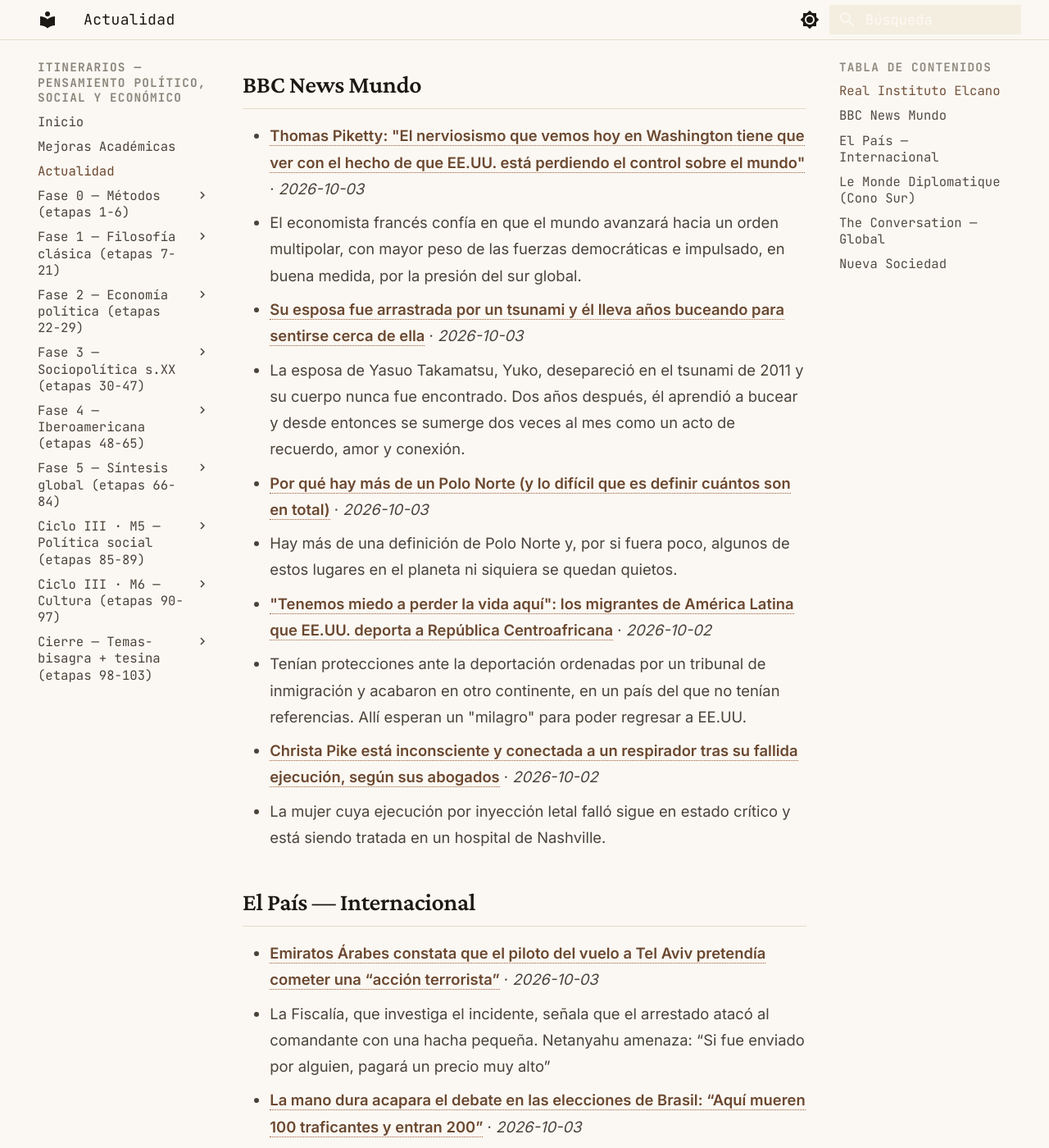
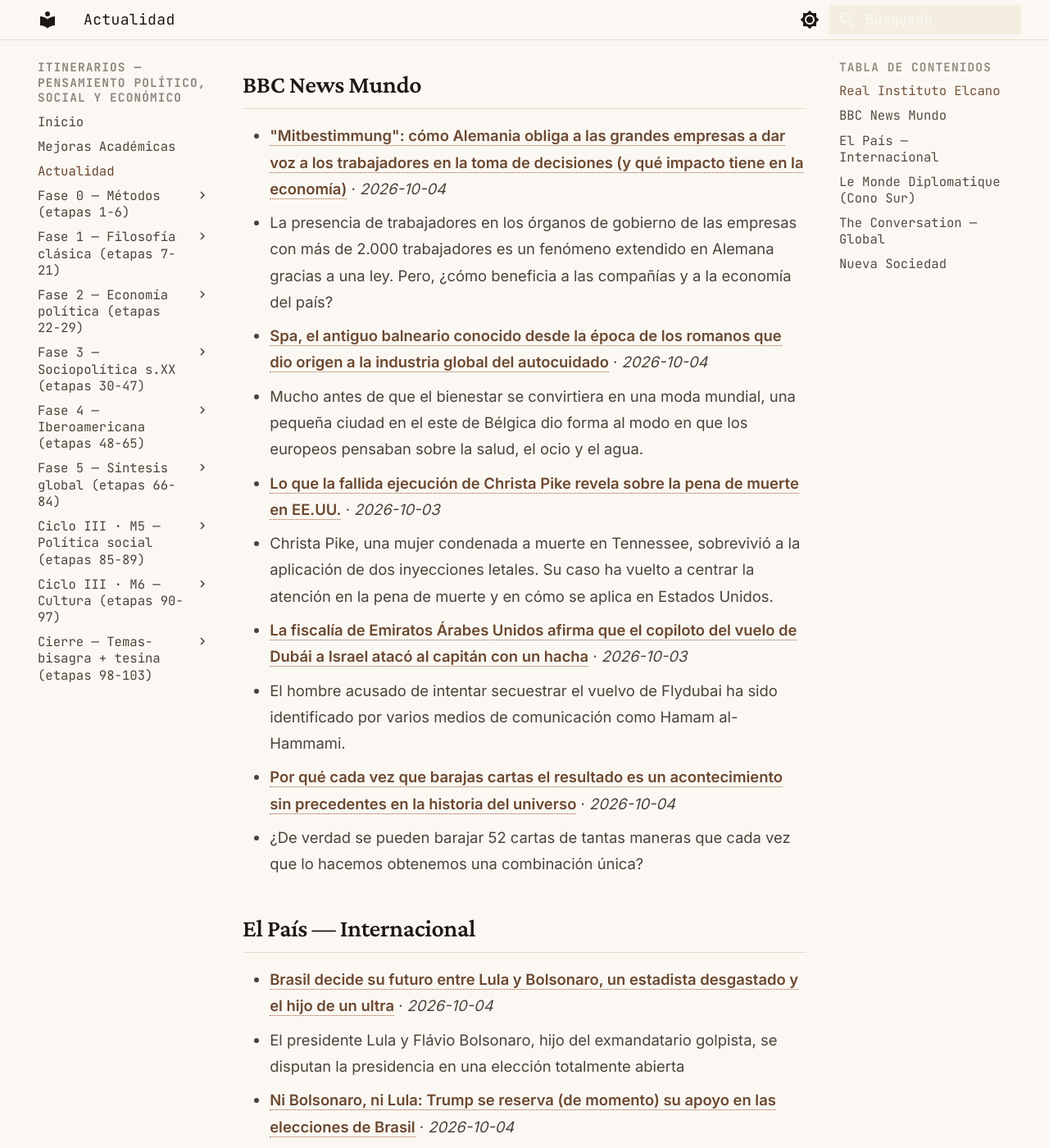
Before and after one commit to MrSpagVi/Curso, an MkDocs documentation site: the page built from docs/actualidad.md, in a window 1280 px wide and 1400 px high, scrolled down 749 px. Shown: the whole window at 82% size. Built offline with MkDocs 1.6.1 and Material for MkDocs 9.7.7, drawn with Linux system fonts in a browser that asks for light colours; some of the changed text lies outside the part shown.

Commit message:
auto: actualidad 2026-10-04

```diff
--- a/docs/actualidad.md
+++ b/docs/actualidad.md
@@ -6,7 +6,7 @@ title: Actualidad
 
 Últimos titulares de fuentes que dictan agenda en ciencia política y geopolítica. Actualizado automáticamente cada día (vía GitHub Actions).
 
-_Última actualización: 2026-10-03 10:51 UTC_
+_Última actualización: 2026-10-04 11:33 UTC_
 
 !!! tip "Ritual mensual — #actualidad"
     El último sábado de cada mes: agarrá **un** titular de los de abajo y escribí **300 palabras** aplicándole **2 autores** del último mes que leíste. ¿Qué diría cada uno? ¿En qué chocan? No resumas la noticia — usala como caso para pensar con las herramientas que venís construyendo. Guardá el texto con el tag `#actualidad` en tu sistema de notas. Esto convierte la teoría en criterio sobre la coyuntura: el objetivo del plan no es citar a Maquiavelo, es leer el presente con él.
@@ -17,29 +17,29 @@ _Sin datos en esta ejecución. Visitar fuente: [https://www.realinstitutoelcano.
 
 ## BBC News Mundo
 
-- **[Thomas Piketty: "El nerviosismo que vemos hoy en Washington tiene que ver con el hecho de que EE.UU. está perdiendo el control sobre el mundo"](https://www.bbc.com/mundo/articles/cw8r6rdyz2p0o?at_medium=RSS&at_campaign=rss)** · *2026-10-03*
-  - El economista francés confía en que el mundo avanzará hacia un orden multipolar, con mayor peso de las fuerzas democráticas e impulsado, en buena medida, por la presión del sur global.
-- **[Su esposa fue arrastrada por un tsunami y él lleva años buceando para sentirse cerca de ella](https://www.bbc.com/mundo/articles/cm5ydnne3e01o?at_medium=RSS&at_campaign=rss)** · *2026-10-03*
-  - La esposa de Yasuo Takamatsu, Yuko, desepareció en el tsunami de 2011 y su cuerpo nunca fue encontrado. Dos años después, él aprendió a bucear y desde entonces se sumerge dos veces al mes como un acto de recuerdo, amor y conexión.
-- **[Por qué hay más de un Polo Norte (y lo difícil que es definir cuántos son en total)](https://www.bbc.com/mundo/articles/cqp8d8n66g34o?at_medium=RSS&at_campaign=rss)** · *2026-10-03*
-  - Hay más de una definición de Polo Norte y, por si fuera poco, algunos de estos lugares en el planeta ni siquiera se quedan quietos.
-- **["Tenemos miedo a perder la vida aquí": los migrantes de América Latina que EE.UU. deporta a República Centroafricana](https://www.bbc.com/mundo/articles/c8046w1kgpgwo?at_medium=RSS&at_campaign=rss)** · *2026-10-02*
-  - Tenían protecciones ante la deportación ordenadas por un tribunal de inmigración y acabaron en otro continente, en un país del que no tenían referencias. Allí esperan un "milagro" para poder regresar a EE.UU.
-- **[Christa Pike está inconsciente y conectada a un respirador tras su fallida ejecución, según sus abogados](https://www.bbc.com/mundo/articles/ckvg7382lrwvo?at_medium=RSS&at_campaign=rss)** · *2026-10-02*
-  - La mujer cuya ejecución por inyección letal falló sigue en estado crítico y está siendo tratada en un hospital de Nashville.
+- **["Mitbestimmung": cómo Alemania obliga a las grandes empresas a dar voz a los trabajadores en la toma de decisiones (y qué impacto tiene en la economía)](https://www.bbc.com/mundo/articles/cp3rxlq1nlno?at_medium=RSS&at_campaign=rss)** · *2026-10-04*
+  - La presencia de trabajadores en los órganos de gobierno de las empresas con más de 2.000 trabajadores es un fenómeno extendido en Alemana gracias a una ley. Pero, ¿cómo beneficia a las compañías y a la economía del país?
+- **[Spa, el antiguo balneario conocido desde la época de los romanos que dio origen a la industria global del autocuidado](https://www.bbc.com/mundo/articles/cn4gzkkk7y1o?at_medium=RSS&at_campaign=rss)** · *2026-10-04*
+  - Mucho antes de que el bienestar se convirtiera en una moda mundial, una pequeña ciudad en el este de Bélgica dio forma al modo en que los europeos pensaban sobre la salud, el ocio y el agua.
+- **[Lo que la fallida ejecución de Christa Pike revela sobre la pena de muerte en EE.UU.](https://www.bbc.com/mundo/articles/c3x2z2rq1759o?at_medium=RSS&at_campaign=rss)** · *2026-10-03*
+  - Christa Pike, una mujer condenada a muerte en Tennessee, sobrevivió a la aplicación de dos inyecciones letales. Su caso ha vuelto a centrar la atención en la pena de muerte y en cómo se aplica en Estados Unidos.
+- **[La fiscalía de Emiratos Árabes Unidos afirma que el copiloto del vuelo de Dubái a Israel atacó al capitán con un hacha](https://www.bbc.com/mundo/articles/cm89zwqvnj72o?at_medium=RSS&at_campaign=rss)** · *2026-10-03*
+  - El hombre acusado de intentar secuestrar el vuelvo de Flydubai ha sido identificado por varios medios de comunicación como Hamam al-Hammami.
+- **[Por qué cada vez que barajas cartas el resultado es un acontecimiento sin precedentes en la historia del universo](https://www.bbc.com/mundo/articles/cwe875041vjjo?at_medium=RSS&at_campaign=rss)** · *2026-10-04*
+  - ¿De verdad se pueden barajar 52 cartas de tantas maneras que cada vez que lo hacemos obtenemos una combinación única?
 
 ## El País — Internacional
 
-- **[Emiratos Árabes constata que el piloto del vuelo a Tel Aviv pretendía cometer una “acción terrorista”](https://elpais.com/internacional/2026-10-03/emiratos-arabes-constata-que-el-piloto-del-vuelo-a-tel-aviv-pretendia-cometer-un-acto-terrorista.html)** · *2026-10-03*
-  - La Fiscalía, que investiga el incidente, señala que el arrestado atacó al comandante con una hacha pequeña. Netanyahu amenaza: “Si fue enviado por alguien, pagará un precio muy alto”
-- **[La mano dura acapara el debate en las elecciones de Brasil: “Aquí mueren 100 traficantes y entran 200”](https://elpais.com/america/2026-10-03/brasil-vota-con-la-mano-dura-en-el-centro-del-debate-aqui-mueren-100-traficantes-y-entran-200.html)** · *2026-10-03*
-  - Casi un año después de la operación policial más letal de la historia del país, nada ha cambiado en las favelas de Río. Lula y Bolsonaro llegan a las urnas con recetas opuestas en seguridad
-- **[Kaliningrado, el exclave militarizado ruso encajado en la OTAN que desató la amenaza nuclear de Putin](https://elpais.com/internacional/2026-10-03/kaliningrado-el-exclave-militarizado-ruso-encajado-en-la-otan-que-desato-la-amenaza-nuclear-de-putin.html)** · *2026-10-03*
-  - El único puerto ruso hábil en invierno es a la vez una baza y una vulnerabilidad para el Kremlin
-- **[El trasfondo geopolítico de las elecciones brasileñas](https://elpais.com/america/2026-10-03/el-trasfondo-geopolitico-de-las-elecciones-brasilenas.html)** · *2026-10-03*
-  - Lo que está en juego no es tanto con quién se alineará el nuevo presidente sino si logrará convertir sus recursos en poder
-- **[¿Se le acabó la suerte a Trump? Ahora, quién seduce al voto latino](https://elpais.com/us/2026-10-01/se-le-acabo-la-suerte-a-trump-ahora-quien-seduce-al-voto-latino.html)** · *2026-10-01*
-  - Si los demócratas confunden el voto castigo con lealtad, cometerán el mismo error que el republicano
+- **[Brasil decide su futuro entre Lula y Bolsonaro, un estadista desgastado y el hijo de un ultra](https://elpais.com/america/2026-10-04/brasil-decide-su-futuro-entre-lula-y-bolsonaro-un-estadista-desgastado-y-un-hijo-de-papa-ultra.html)** · *2026-10-04*
+  - El presidente Lula y Flávio Bolsonaro, hijo del exmandatario golpista, se disputan la presidencia en una elección totalmente abierta
+- **[Ni Bolsonaro, ni Lula: Trump se reserva (de momento) su apoyo en las elecciones de Brasil](https://elpais.com/america/2026-10-04/ni-bolsonaro-ni-lula-trump-se-reserva-de-momento-su-apoyo-en-las-elecciones-de-brasil.html)** · *2026-10-04*
+  - El presidente de EE UU no se ha decantado por ninguno de los candidatos, aunque las injerencias de Washington en la política interna del país iberoamericano han sido constantes
+- **[Flávio Bolsonaro pone a prueba la fidelidad del voto evangélico](https://elpais.com/america/2026-10-04/flavio-bolsonaro-pone-a-prueba-la-fidelidad-del-voto-evangelico.html)** · *2026-10-04*
+  - Varios líderes espirituales se distancian o incluso rompen con un candidato que no termina de encajar en sus estándares, pero el bolsonarismo empieza a despertar un temor en las iglesias: ya no necesita a sus líderes para quedarse con su…
+- **[Brasil: entre lo peor y la catástrofe](https://elpais.com/america/2026-10-04/brasil-entre-lo-peor-y-la-catastrofe.html)** · *2026-10-04*
+  - Si no ocurre nada sorprendente, lo mejor que puede pasar en las elecciones de este domingo es lo menos malo
+- **[La disputa entre Lula y Trump marca las elecciones brasileñas](https://elpais.com/america/2026-10-04/la-disputa-entre-lula-y-trump-marca-las-elecciones-brasilenas.html)** · *2026-10-04*
+  - El fantasma de la intervención de la Casa Blanca ronda las elecciones de este domingo. El presidente norteamericano estará en las calles, representado por el candidato bolsonarista
 
 ## Le Monde Diplomatique (Cono Sur)
 
@@ -47,16 +47,16 @@ _Sin datos en esta ejecución. Visitar fuente: [https://www.eldiplo.org/feed/](h
 
 ## The Conversation — Global
 
+- **[Africa’s new credit agency: why it’s about a lot more than just ratings](https://theconversation.com/africas-new-credit-agency-why-its-about-a-lot-more-than-just-ratings-293227)** · *2026-10-04*
+  - The new credit rating agency set up by African countries was not established to replace the existing rating architecture but to expand it.
+- **[Africa’s new credit agency: why it’s needed](https://theconversation.com/africas-new-credit-agency-why-its-needed-291947)** · *2026-10-04*
+  - Credit ratings have become so important in the financing of development that Africa has seen fit to build its own agency.
+- **[Misophonia: when everyday sounds become unbearable](https://theconversation.com/misophonia-when-everyday-sounds-become-unbearable-291506)** · *2026-10-04*
+  - Noises that aren’t nerve-wracking for most people can trigger intense stress in people with misophonia.
+- **[Hunter-gatherer societies are often put on a pedestal as paragons of equality – but the reality is more complicated](https://theconversation.com/hunter-gatherer-societies-are-often-put-on-a-pedestal-as-paragons-of-equality-but-the-reality-is-more-complicated-289009)** · *2026-10-03*
+  - Hunter-gatherers do not always seek total equality, but that doesn’t mean they aren’t egalitarian.
 - **[Attention can’t be bought, so brands turn to memes](https://theconversation.com/attention-cant-be-bought-so-brands-turn-to-memes-290205)** · *2026-10-03*
   - It is important to knowing what a community finds funny, what it finds tired, and when a brand has no business speaking at all.
-- **[Brazil’s future depends on science](https://theconversation.com/brazils-future-depends-on-science-293511)** · *2026-10-02*
-  - With the upcoming Oct. 5 elections, the country has a new opportunity to strengthen scientific research as a foundation for addressing today’s challenges and bolstering its sovereignty.
-- **[Faith, rhetoric and the ballot box: How religion has shaped Brazil’s current presidential election](https://theconversation.com/faith-rhetoric-and-the-ballot-box-how-religion-has-shaped-brazils-current-presidential-election-293495)** · *2026-10-02*
-  - In Brazil, religion is the dominant cultural grammar. More than a simple expression of individual faith, religion functions in politics as a sociolinguistic marker of order and authority.
-- **[Beyond hacking: How foreign governments can exploit vulnerabilities to manipulate elections](https://theconversation.com/beyond-hacking-how-foreign-governments-can-exploit-vulnerabilities-to-manipulate-elections-293493)** · *2026-10-02*
-  - Research shows that electoral threats do not only affect the ballot box, but also hijack public debate, using polarization to erode trust in democratic institutions.
-- **[Cornell 7 case puts a spotlight on fraternity misconduct – and the limits of universities’ power to stop it](https://theconversation.com/cornell-7-case-puts-a-spotlight-on-fraternity-misconduct-and-the-limits-of-universities-power-to-stop-it-293305)** · *2026-10-02*
-  - While universities can suspend and expel students for committing sexual violence and other kinds of illegal misconduct, they face logistical and financial limits to preventing such behavior.
 
 ## Nueva Sociedad
 
```
